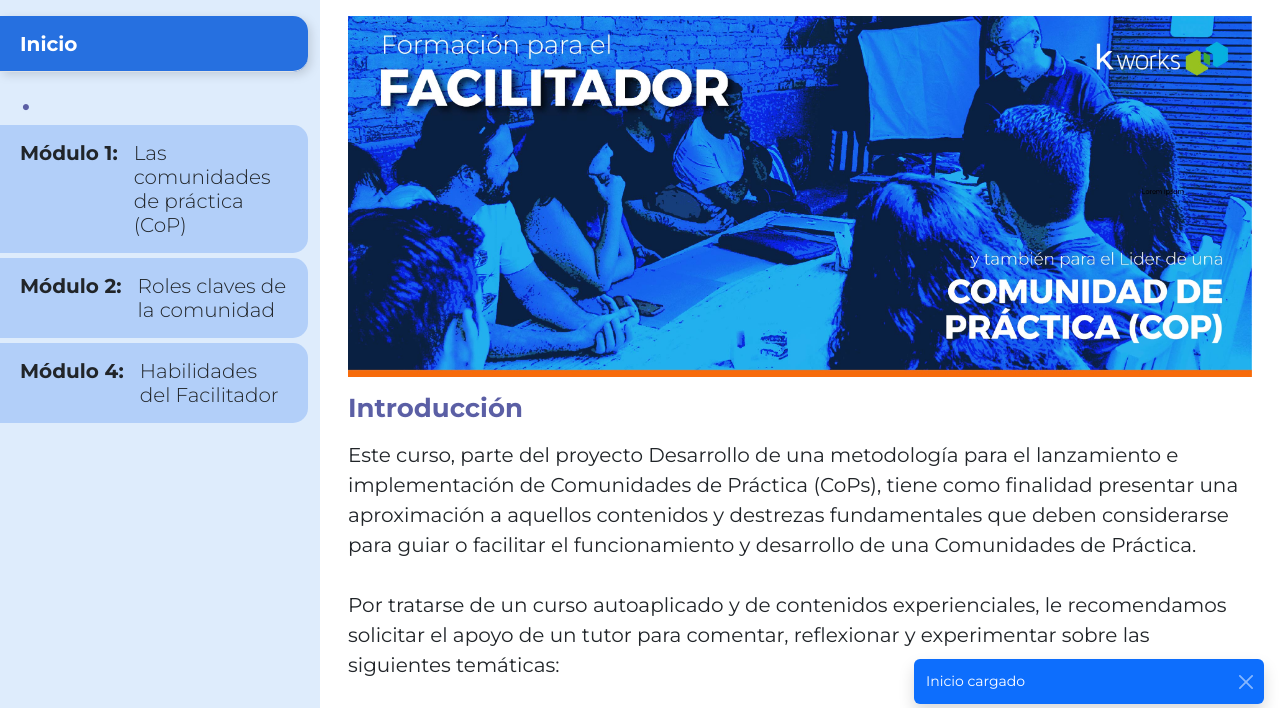
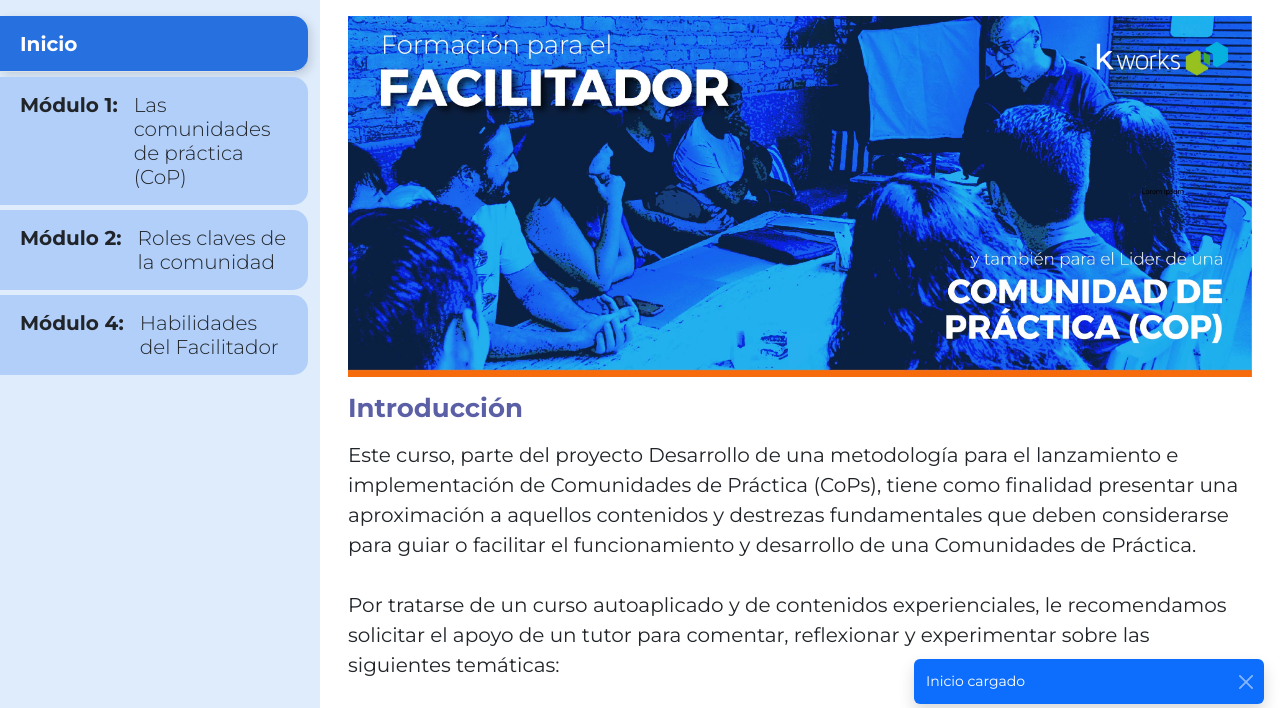
Before and after one commit to Salavdor/cuestionario-proxy, a website: page index.html in a window 1280 px wide. Shown: the part 80-788 px from the top of the page. Drawn offline with nearby package versions, Linux system fonts and the light colour scheme.

Commit message:
Ignorar .DS_Store y actualizar curso.json, index.html e imágenes

```diff
--- a/index.html
+++ b/index.html
@@ -26,6 +26,11 @@
     --numeros-: "Luminari";
     --texto-: "OpenSans";
 }
+
+html, body {
+    height: 100%;
+    margin: 0;
+}
     body {
       font-family: 'Montserrat', sans-serif;
     }
@@ -38,7 +43,6 @@
     }
 
     #sidebar {
-      height: 100vh;
       overflow-y: auto;
       background-color: var(--color-secundario-6);
     }
@@ -489,8 +493,8 @@ table.tabla-vf .vf-checkbox:checked::after {
 </nav>
 
 
-  <div class="container-fluid">
-    <div class="row">
+  <div class="container-fluid" style="display: flex; flex-direction: column; height: 100%;">
+    <div class="row" style="display: flex; flex: 1;">
 
       <!-- Sidebar fijo en escritorio -->
       <div id="sidebar" class="col-md-3 d-none d-md-block ps-0 py-3">
--- a/script.js
+++ b/script.js
@@ -24,7 +24,19 @@ fetch("curso.json")
     moduloItem.classList.add("accordion-item");
 
     // Condición especial para "Inicio"
-      const isInicio = modulo.id === 0; // o algún id que uses para inicio
+    const isInicio = modulo.id === 0;
+
+    // Render de subtemas solo si existen
+    let subtemasHTML = "";
+    if (modulo.subtemas && modulo.subtemas.length > 0 && !isInicio) {
+      subtemasHTML = `
+        <div class="accordion-body">
+          <ul class="list-unstyled subtema-lista">
+            ${modulo.subtemas.map(st => `<li class="subtema" data-id="${st.id}">${st.titulo}</li>`).join("")}
+          </ul>
+        </div>
+      `;
+    }
 
     moduloItem.innerHTML = `
       <h2 class="accordion-header" id="${moduloId}">
@@ -49,11 +61,7 @@ fetch("curso.json")
         </button>
       </h2>
       <div id="${collapseId}" class="accordion-collapse collapse ${index === 0 ? 'show' : ''}">
-        <div class="accordion-body">
-          <ul class="list-unstyled subtema-lista">
-            ${modulo.subtemas.map(st => `<li class="subtema" data-id="${st.id}">${st.titulo}</li>`).join("")}
-          </ul>
-        </div>
+        ${subtemasHTML}
       </div>
     `;
 
@@ -86,23 +94,22 @@ fetch("curso.json")
         contenido: `
           <div class="row m-0 p-3 encabezado">
             <div class="d-flex flex-row-reverse">
-              <img src="src/img/logoKWORKS.svg" alt="Modulo1" style="height:30px; width:auto; display:block; padding-right: 19px; margin-top: 12px;" class="img-fluid">
+              <img src="src/img/logoKWORKS.svg" alt="Modulo${modulo.id}" style="height:30px; width:auto; display:block; padding-right: 19px; margin-top: 12px;" class="img-fluid">
             </div>
             <h2>
-              <span class="fw-bold display-2">Módulo ${modulo.id}</span><br>
+              <span class="fw-bold display-2">${isInicio ? "" : "Módulo " + modulo.id}</span><br>
               <span class="fw-bold title-body-secondary">${modulo.titulo}</span>
             </h2>
           </div>
-          <img src="${modulo.img}" alt="Modulo ${modulo.id}" class="img-fluid">
+          ${modulo.img ? `<img src="${modulo.img}" alt="Modulo ${modulo.id}" class="img-fluid">` : ""}
         `,
         imagen: ""
       };
 
       // Llamada correcta a cargarContenido con portada temporal
-        const moduloTemp = { ...modulo, subtemas: [portada, ...modulo.subtemas] };
+      const moduloTemp = { ...modulo, subtemas: [portada, ...(modulo.subtemas || [])] };
       cargarContenido(portada.id, modulosData);
     });
-
 
     // ------------------- Eventos de subtemas -------------------
     const menuList = moduloItem.querySelectorAll(".subtema");
@@ -122,6 +129,7 @@ fetch("curso.json")
     });
   });
 }
+
 
 
   function cargarContenido(subtemaId, modulos) {
@@ -194,7 +202,9 @@ fetch("curso.json")
               <span class="fw-bold title-body-secondary">${modulo.titulo}</span>
             </h2>
           </div>
-          <img src="${modulo.img}" alt="Modulo ${modulo.id}" class="img-fluid">
+
+            <img src="${modulo.img}" alt="Modulo ${modulo.id}" class="img-fluid p-0" style="object-fit: cover; object-position: bottom;">
+
         `;
 
         mostrarToast("Portada cargada");
```
Lines whose indentation alone changed are shown as unchanged.
